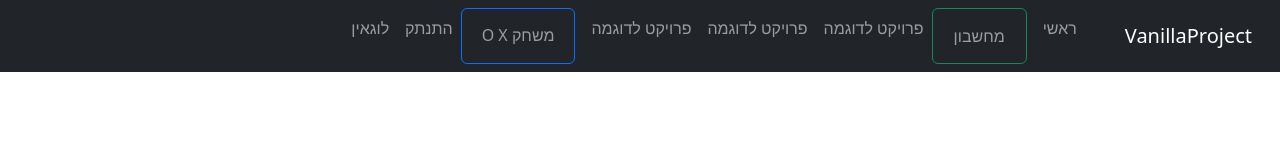
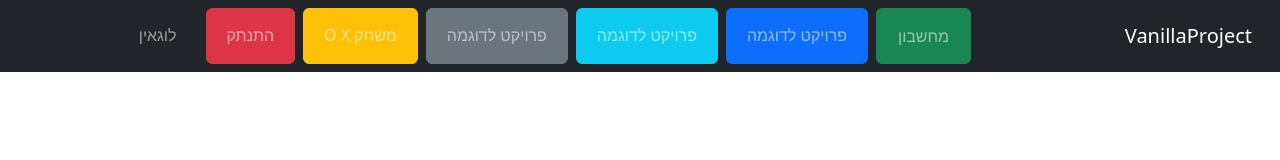
Before and after one commit to sh770/sh770.github.io, a plain HTML site: page website/src/index.html in a window 1280 px wide. Drawn offline with nearby package versions, Linux system fonts and the light colour scheme; sample sign-in values are in the browser's storage; files whose address does not match are found by name.

Commit message:
color index

```diff
--- a/website/src/index.html
+++ b/website/src/index.html
@@ -24,25 +24,24 @@
 
 <body>
     <nav class="navbar navbar-dark bg-dark navbar-expand-lg">
-        <div class="container-fluid">
+        <div class="container-fluid ">
             <a class="navbar-brand active" href="https://sh770.github.io">VanillaProject</a>
             <button class="navbar-toggler" type="button" data-bs-toggle="collapse" data-bs-target="#navbarNav"
                 aria-controls="navbarNav" aria-expanded="false" aria-label="Toggle navigation">
                 <span class="navbar-toggler-icon"></span>
             </button>
-            <div class="collapse navbar-collapse" id="navbarNav">
+            <div class="collapse navbar-collapse nav justify-content-center" id="navbarNav">
                 <ul class="navbar-nav dropdown-center">
-                    <li class="nav-item"> <a class="nav-link" aria-current="page"
-                            href="https://sh770.github.io">ראשי</a> </li>
-                    <li class="nav-item btn btn-outline-success me-2"> <a class="nav-link btn btn-link"
+                    <!-- <li class="nav-item"> <a class="nav-link" aria-current="page" href="https://sh770.github.io">ראשי</a> </li> -->
+                    <li class="nav-item btn btn-success me-2"> <a class="nav-link btn btn-link"
                             href="https://sh770.github.io/calc/">מחשבון</a> </li>
-                    <li class="nav-item"> <a class="nav-link" href="#">פרויקט לדוגמה</a> </li>
-                    <li class="nav-item"> <a class="nav-link" href="#">פרויקט לדוגמה</a> </li>
-                    <li class="nav-item"> <a class="nav-link" href="#">פרויקט לדוגמה</a> </li>
-                    <li class="nav-item btn btn-outline-primary me-2"> <a class="nav-link"
+                    <li class="nav-item btn btn-primary me-2"> <a class="nav-link" href="#">פרויקט לדוגמה</a> </li>
+                    <li class="nav-item btn btn-info me-2"> <a class="nav-link" href="#">פרויקט לדוגמה</a> </li>
+                    <li class="nav-item btn btn-secondary me-2"> <a class="nav-link" href="#">פרויקט לדוגמה</a> </li>
+                    <li class="nav-item btn btn-warning me-2"> <a class="nav-link"
                             href="https://sh770.github.io/progex/p19/">משחק O X</a> </li>
-                    <li class="nav-item btn-danger"> <a class="nav-link" href="#" onclick="logout()">התנתק</a> </li>
-                    <li class="nav-item btn-info"> <a class="nav-link" href="#" onclick="login()">לוגאין</a> </li>
+                    <li class="nav-item btn btn-danger me-2"> <a class="nav-link" href="#" onclick="logout()">התנתק</a> </li>
+                    <li class="nav-item btn btn-white me-2"> <a class="nav-link" href="#" onclick="login()">לוגאין</a> </li>
                 </ul>
             </div>
         </div>
```
